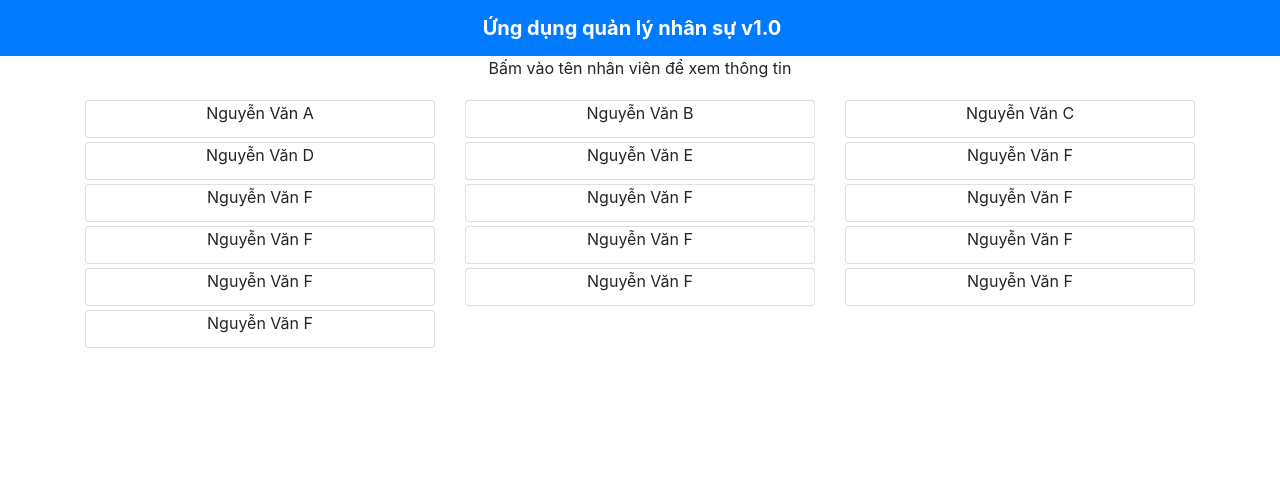
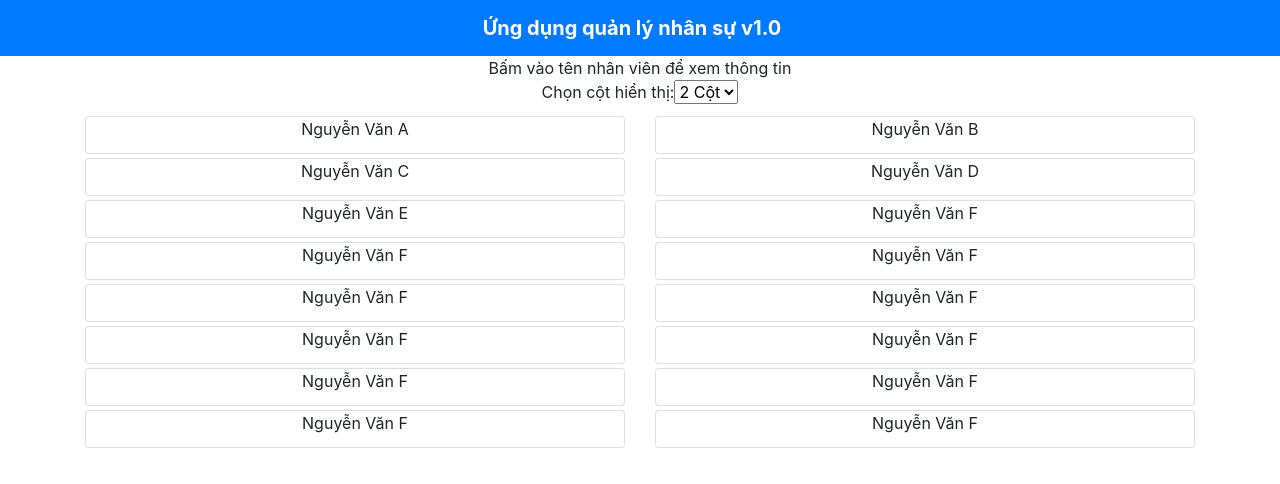
Before and after one commit to DaoLTB-99/ReactJS_ASM, a React (Create React App) app: page / in a window 1280 px wide. Shown: the top 484 px of the page. Built offline with nearby package versions, Linux system fonts and the light colour scheme.

Commit message:
add new feature

```diff
--- a/src/App.js
+++ b/src/App.js
@@ -24,7 +24,7 @@ class App extends Component {
             <NavbarBrand href='/'>Ứng dụng quản lý nhân sự v1.0</NavbarBrand>
           </div>
         </Navbar>
-        <p>Bấm vào tên nhân viên để xem thông tin</p>
+
         <Stafflist staffs={this.state.staffs} />
       </div>
     );
--- a/src/components/StafflistComponent.js
+++ b/src/components/StafflistComponent.js
@@ -9,7 +9,22 @@ class Stafflist extends Component {
         super(props);
 
         this.state = {
-            selectedStaff: null
+            selectedStaff: null,
+            class: null,
+            column: null
+        }
+    }
+
+    onColumnSelect(event) {
+        var column = event.target.value;
+        if (column === "two") {
+            this.setState({ class: 'col-md-6' });
+        } else if (column === "three") {
+            this.setState({ class: 'col-md-4' });
+        } else if (column === "four") {
+            this.setState({ class: 'col-md-3' });
+        } else if (column === "six") {
+            this.setState({ class: 'col-md-2' });
         }
     }
 
@@ -36,19 +51,32 @@ class Stafflist extends Component {
 
     render() {
 
+
         const stafflist = this.props.staffs.map((staff) => {
             return (
-                <div key={staff.id} className='col-12 col-sm-6 col-md-4 mt-1 detailCard'>
+                <div key={staff.id} className={`col-12 col-sm-6 ${this.state.class} mt-1 detailCard`}>
                     <Card onClick={() => this.onStaffSelect(staff)}>
                         <CardTitle>{staff.name}</CardTitle>
                     </Card>
-
                 </div>
             );
         });
 
         return (
             <div className="container">
+                <div>
+                    <span>Bấm vào tên nhân viên để xem thông tin</span>
+                    <form>
+                        <label htmlFor="columns">Chọn cột hiển thị:</label>
+                        <select name="columns" value={this.state.column} onChange={(event) => this.onColumnSelect(event)}>
+                            <option value="two">2 Cột</option>
+                            <option value="three">3 Cột</option>
+                            <option value="four">4 Cột</option>
+                            <option value="six">6 Cột</option>
+                        </select>
+                    </form>
+
+                </div>
                 <div className="row">
                     {stafflist}
                 </div>
```
